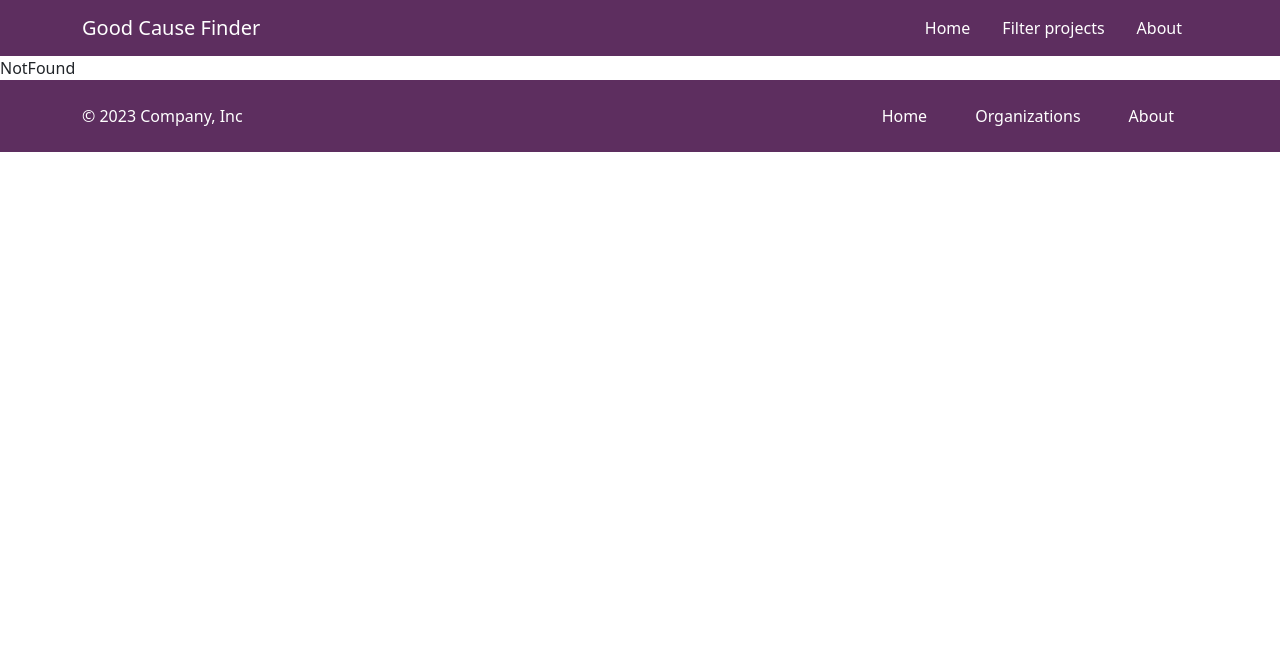
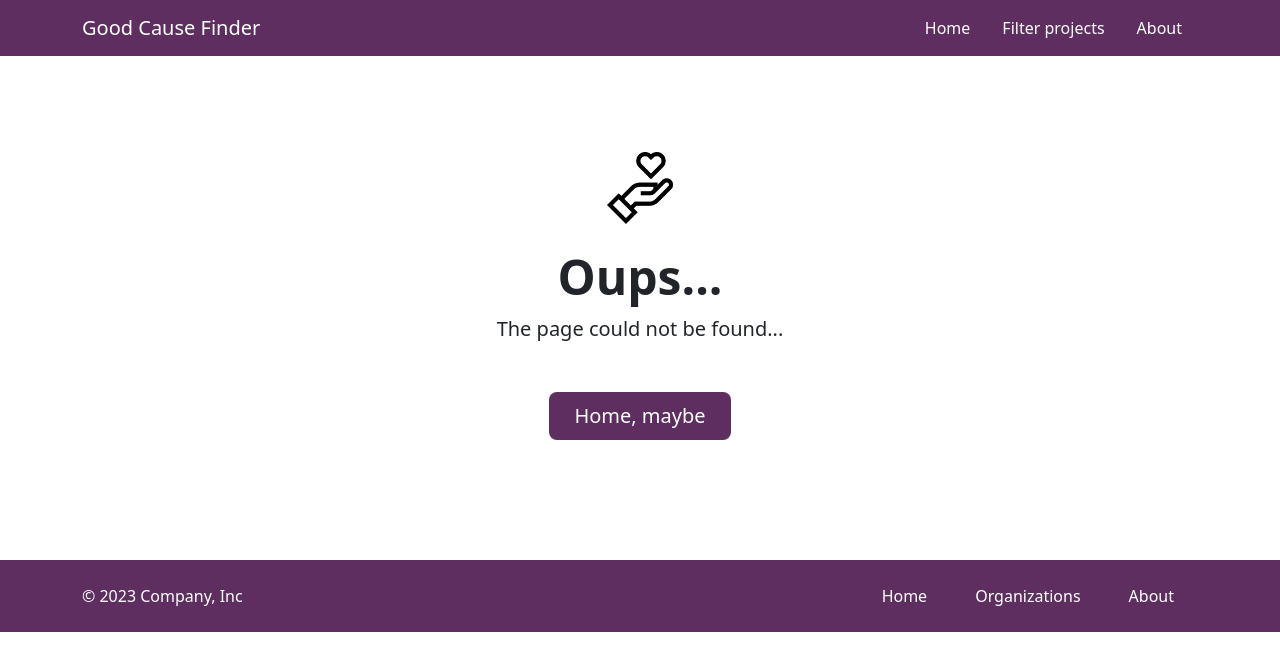
Before and after one commit to MariaFredriksson/GoodCauseFinder, a React (Create React App) app: page /about in a window 1280 px wide. Shown: the top 670 px of the page. Built offline with nearby package versions, Linux system fonts and the light colour scheme.

Commit message:
Update not found page

```diff
--- a/src/components/NotFound.js
+++ b/src/components/NotFound.js
@@ -1,7 +1,21 @@
+import Button from "./Button"
 
 const NotFound = () => {
   return (
-    <div>NotFound</div>
+    <div>
+      <div className="hero">
+        <div class="px-4 py-5 my-5 text-center">
+          <img class="d-block mx-auto mb-4" src="./give-love.png" alt="" width="72" />
+          <h1 class="display-5 fw-bold text-body-emphasis">Oups...</h1>
+          <div class="col-lg-6 mx-auto">
+            <p class="lead mb-4">The page could not be found...</p>
+            <div class="d-grid gap-2 d-sm-flex justify-content-sm-center">
+              <Button text={"Home, maybe"} />
+            </div>
+          </div>
+        </div>
+      </div>
+    </div>
   )
 }
 
```
